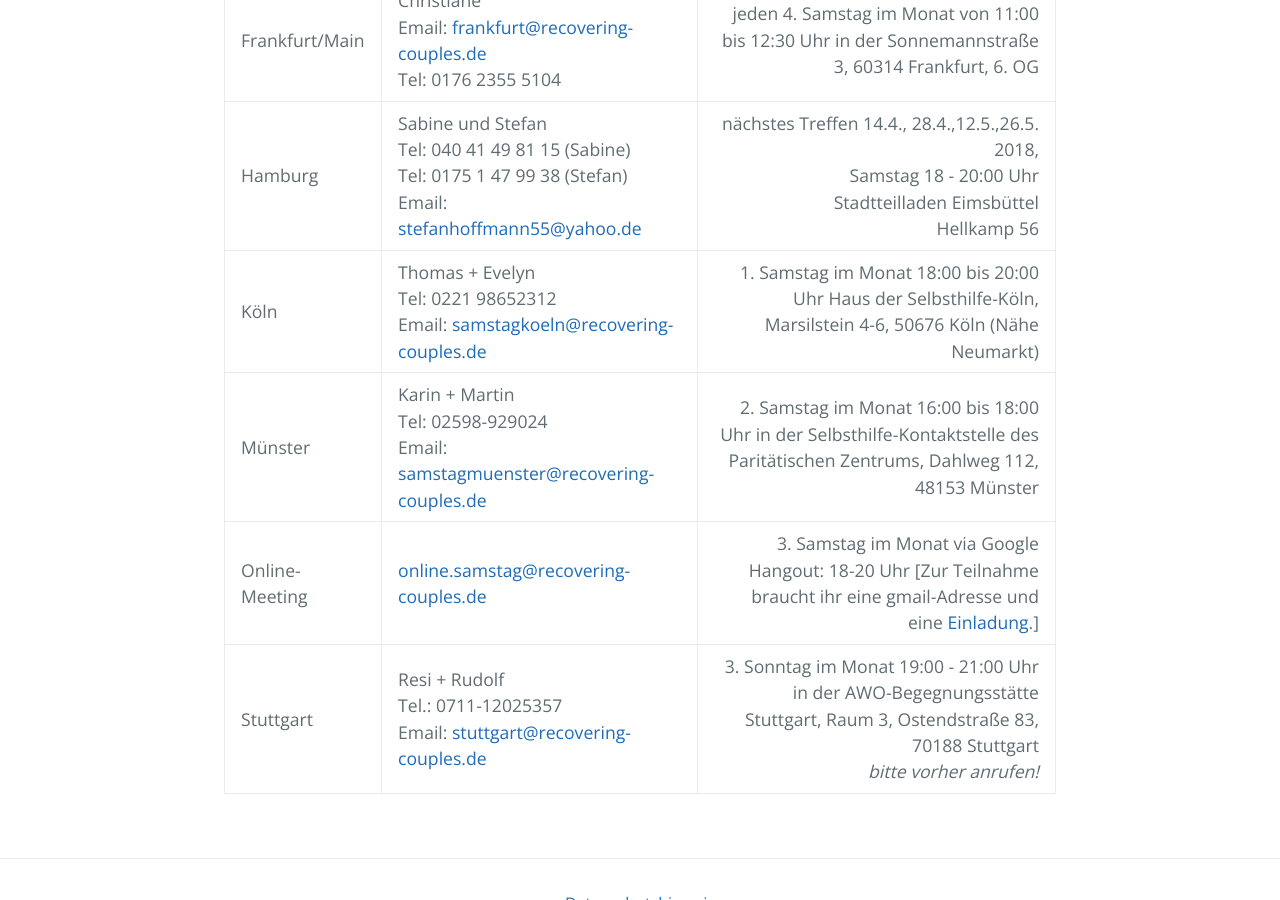
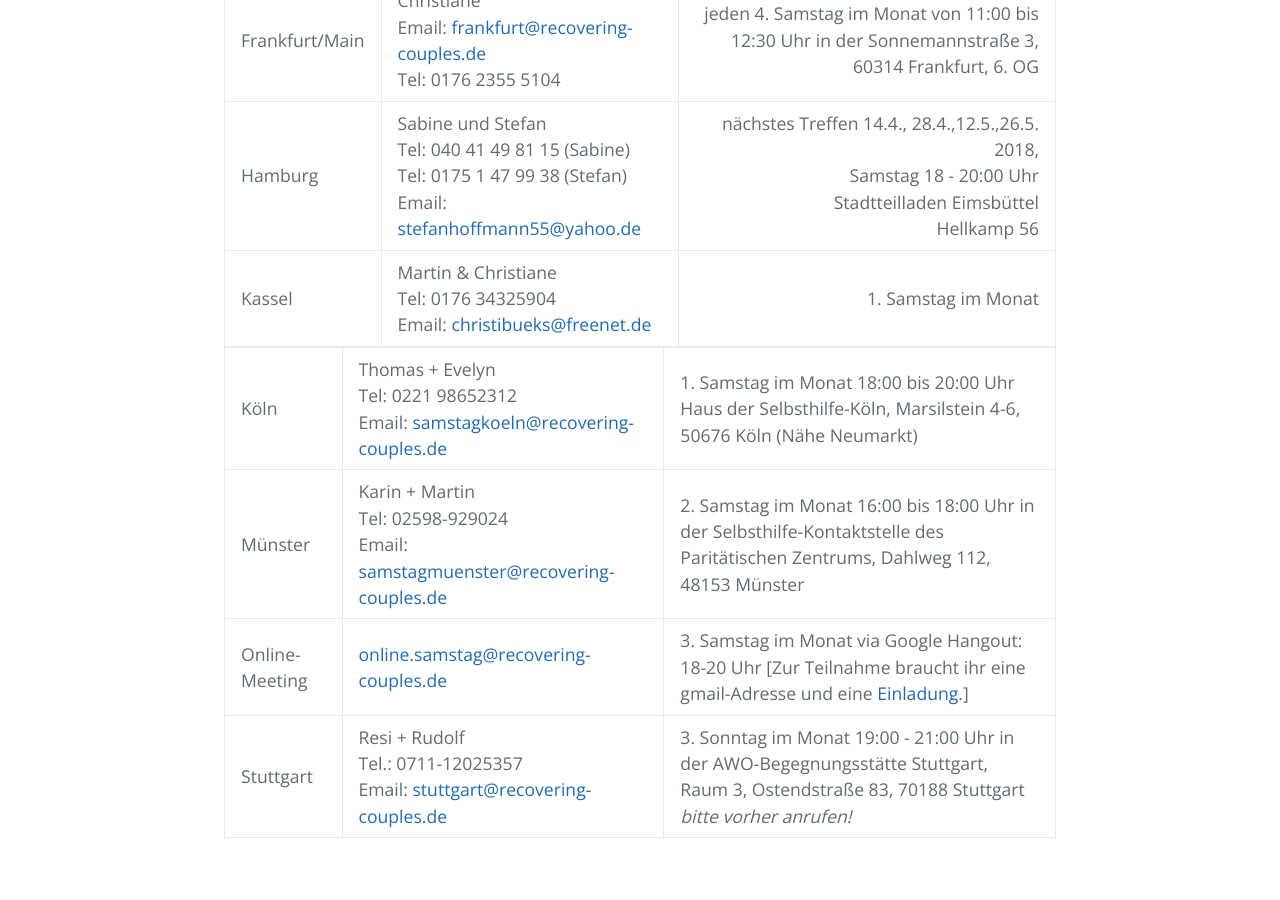
Before and after one commit to rcadeutschland/rcadeutschland.github.io, a Jekyll site: the page built from Gruppen.MD, in a window 1280 px wide and 900 px high, scrolled down 699 px. Built offline with Jekyll 4.4.1, drawn with Linux system fonts in a browser that asks for light colours; nearby versions of some CDN libraries.

Commit message:
Update Gruppen.MD

```diff
--- a/Gruppen.MD
+++ b/Gruppen.MD
@@ -10,6 +10,8 @@ title: RCA Gruppen
 | Berlin2 | Tanja + Torsten<br>Email: <tannaja@gmx.de> |  ab Juni 2017 13:15-15:15 Uhr jeder dritten Sonntag im Monat, Im "Heile Haus", Waldemarstr. 36, 10999 Berlin |
 | Frankfurt/Main | Christiane<br>Email: <frankfurt@recovering-couples.de><br>Tel: 0176 2355 5104 | jeden 4. Samstag im Monat  von 11:00 bis 12:30 Uhr  in der Sonnemannstraße 3, 60314 Frankfurt, 6. OG |
 | Hamburg | Sabine und Stefan<br>Tel: 040 41 49 81 15 (Sabine)<br>Tel: 0175 1 47 99 38 (Stefan)<br>Email: <stefanhoffmann55@yahoo.de> | nächstes Treffen 14.4., 28.4.,12.5.,26.5. 2018,<br>Samstag 18 - 20:00 Uhr<br>Stadtteilladen Eimsbüttel<br>Hellkamp 56 |
+| Kassel | Martin & Christiane<br>Tel: 0176 34325904<br>Email: <christibueks@freenet.de> | 1. Samstag im Monat |
+
 | Köln | Thomas + Evelyn<br>Tel: 0221 98652312<br>Email: <samstagkoeln@recovering-couples.de> | 1. Samstag im Monat 18:00 bis 20:00 Uhr Haus der Selbsthilfe-Köln, Marsilstein 4-6, 50676 Köln (Nähe Neumarkt) |
 | Münster | Karin + Martin<br>Tel: 02598-929024<br>Email: <samstagmuenster@recovering-couples.de> | 2. Samstag im Monat 16:00 bis 18:00 Uhr  in der Selbsthilfe-Kontaktstelle des Paritätischen Zentrums, Dahlweg 112, 48153 Münster |
 | Online-Meeting | <online.samstag@recovering-couples.de> | 3. Samstag im Monat via Google Hangout: 18-20 Uhr [Zur Teilnahme braucht ihr eine gmail-Adresse und eine <a href="mailto:online.samstag@recovering-couples.de?subject=[Anmeldung RCA-Onlinemeeting]">Einladung</a>.] |
```
